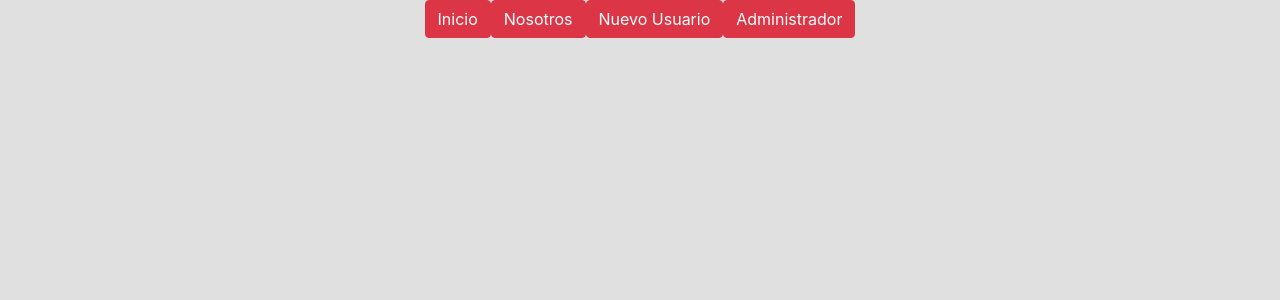
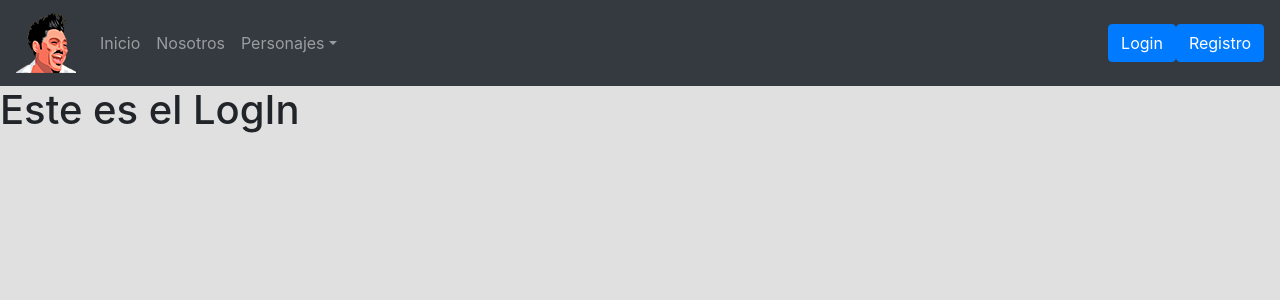
Before and after one commit to MSalasaraoz/ProjectFinal2, a React (Create React App) app: page /login in a window 1280 px wide. Shown: the top 300 px of the page. Built offline with nearby package versions, Linux system fonts and the light colour scheme.

Commit message:
se fusiona Navbar en App y se arregla las rutas

```diff
--- a/src/App.js
+++ b/src/App.js
@@ -1,19 +1,77 @@
-import React from 'react';
+import React, { useState } from 'react';
 import './App.css';
 import { BrowserRouter as Router, Switch, Route, Link } from "react-router-dom";
+import { Collapse, Navbar, NavbarToggler, NavbarBrand, Nav, NavItem, NavLink, UncontrolledDropdown, DropdownToggle, DropdownMenu, DropdownItem } from 'reactstrap';
+import logo from './Components/logo.png';
 import NewUser from './Components/NewUserComponents/NewUser';
-import AdminUser from './Components/NewUserComponents/AdminUser';
+// import AdminUser from './Components/NewUserComponents/AdminUser';
+//Ver donde colocamos la administracion de usuarios
 import Inicio from './Components/Inicio';
 import Nosotros from './Components/Nosotros';
-import Example from './Components/Home/Navbar'
-import {ButtonGroup, Button} from "react-bootstrap";
+import LogIn from './Components/LogIn';
+import { Button } from "react-bootstrap";
 import 'bootstrap/dist/css/bootstrap.css'
 
-function App() {
+function App(props) {
+  const [isOpen, setIsOpen] = useState(false);
+
+  const toggle = () => setIsOpen(!isOpen);
 
   return (
     <>
       <Router>
+        <Navbar color="dark" dark expand="md">
+          <NavbarBrand href="/"><img src={logo}></img></NavbarBrand>
+          <NavbarToggler onClick={toggle} />
+          <Collapse isOpen={isOpen} navbar>
+            <Nav className="mr-auto" navbar>
+              <NavItem>
+                <NavLink href="/">Inicio</NavLink>
+              </NavItem>
+              <NavItem>
+                <NavLink href="/nosotros">Nosotros</NavLink>
+              </NavItem>
+              <UncontrolledDropdown nav inNavbar>
+                <DropdownToggle nav caret>
+                  Personajes
+              </DropdownToggle>
+                <DropdownMenu right>
+                  <DropdownItem>
+                    Ricardo Fort
+                </DropdownItem>
+                  <DropdownItem>
+                    Graciela Alfano
+                </DropdownItem>
+                  <DropdownItem divider />
+                  <DropdownItem>
+                    Reset
+                </DropdownItem>
+                </DropdownMenu>
+              </UncontrolledDropdown>
+            </Nav>
+            <Link to="/login">
+            <Button>Login</Button>
+            </Link>
+            <Link to="/newuser">
+              <Button>Registro</Button>
+            </Link>
+          </Collapse>
+        </Navbar>
+        <Switch>
+          <Route path="/" exact>
+            <Inicio />
+          </Route>
+          <Route path="/nosotros">
+            <Nosotros />
+          </Route>
+          <Route path="/newuser">
+            <NewUser />
+          </Route>
+          <Route path="/login">
+            <LogIn />
+          </Route>
+        </Switch>
+        {/*
         <div className="App">
           <ButtonGroup arial-label="Basic example">
             <Link to="/">
@@ -43,11 +101,10 @@ function App() {
           <Route path="/admin">
             <AdminUser />
           </Route>
-        </Switch>
+        </Switch>*/}
       </Router>
-      {/* <Router>
-        <Example/>
-        </Router> */}
+
+
     </>
   );
 }
--- a/src/Components/Home/Navbar/index.js
+++ /dev/null
@@ -1,77 +0,0 @@
-import React, { useState } from 'react';
-import 'bootstrap/dist/css/bootstrap.css'
-import {ButtonGroup, Button} from "react-bootstrap";
-import { BrowserRouter as Router, Switch, Route, Link } from "react-router-dom";
-import {
-  Collapse,
-  Navbar,
-  NavbarToggler,
-  NavbarBrand,
-  Nav,
-  NavItem,
-  NavLink,
-  UncontrolledDropdown,
-  DropdownToggle,
-  DropdownMenu,
-  DropdownItem,
-  NavbarText
-} from 'reactstrap';
-import logo from './logo.png';
-import NewUser from '../../NewUserComponents/NewUser';
-
-
-
-const Example = (props) => {
-  const [isOpen, setIsOpen] = useState(false);
-
-  const toggle = () => setIsOpen(!isOpen);
-
-  return (
-    <div>
-      <Router>
-      <Navbar color="dark" dark expand="md">
-        <NavbarBrand href="/"><img src={logo}></img></NavbarBrand>
-        <NavbarToggler onClick={toggle} />
-        <Collapse isOpen={isOpen} navbar>
-          <Nav className="mr-auto" navbar>
-            <NavItem>
-              <NavLink href="/components/">Inicio</NavLink>
-            </NavItem>
-            <NavItem>
-              <NavLink href="">Nosotros</NavLink>
-            </NavItem>
-            <UncontrolledDropdown nav inNavbar>
-              <DropdownToggle nav caret>
-                Personajes
-              </DropdownToggle>
-              <DropdownMenu right>
-                <DropdownItem>
-                  Ricardo Fort
-                </DropdownItem>
-                <DropdownItem>
-                  Graciela Alfano
-                </DropdownItem>
-                <DropdownItem divider />
-                <DropdownItem>
-                  Reset
-                </DropdownItem>
-              </DropdownMenu>
-            </UncontrolledDropdown>
-          </Nav>
-              <Button>Login</Button>
-            <Link to="/newuser">
-            <Button>Registro</Button>
-          </Link>
-        </Collapse>
-      </Navbar>
-      <Switch>
-            <Route path="/newuser">
-            <NewUser />
-          </Route>
-            </Switch>
-      </Router>
-    </div>
-  );
-}
-
-export default Example;
--- /dev/null
+++ b/src/Components/LogIn.jsx
@@ -0,0 +1,11 @@
+import React from 'react';
+
+function LogIn() {
+    return (
+        <>
+            <h1>Este es el LogIn</h1>
+        </>
+    );
+}
+
+export default LogIn;
--- a/src/Components/NewUserComponents/FormNewUser.jsx
+++ b/src/Components/NewUserComponents/FormNewUser.jsx
@@ -2,8 +2,7 @@ import React from 'react';
 import { useForm } from 'react-hook-form';
 import 'bootstrap/dist/css/bootstrap.css'
 import { Form } from 'react-bootstrap';
-import { Container, Row, Col } from 'react-bootstrap';
-import {ButtonGroup, Button} from "react-bootstrap";
+import { Col } from 'react-bootstrap';
 import './containerform.css'
 
 const FormNewUser = ({ users, setUsers }) => {
```
Also changed, not shown: src/Components/logo.png (renamed from src/Components/Home/Navbar/logo.png).
